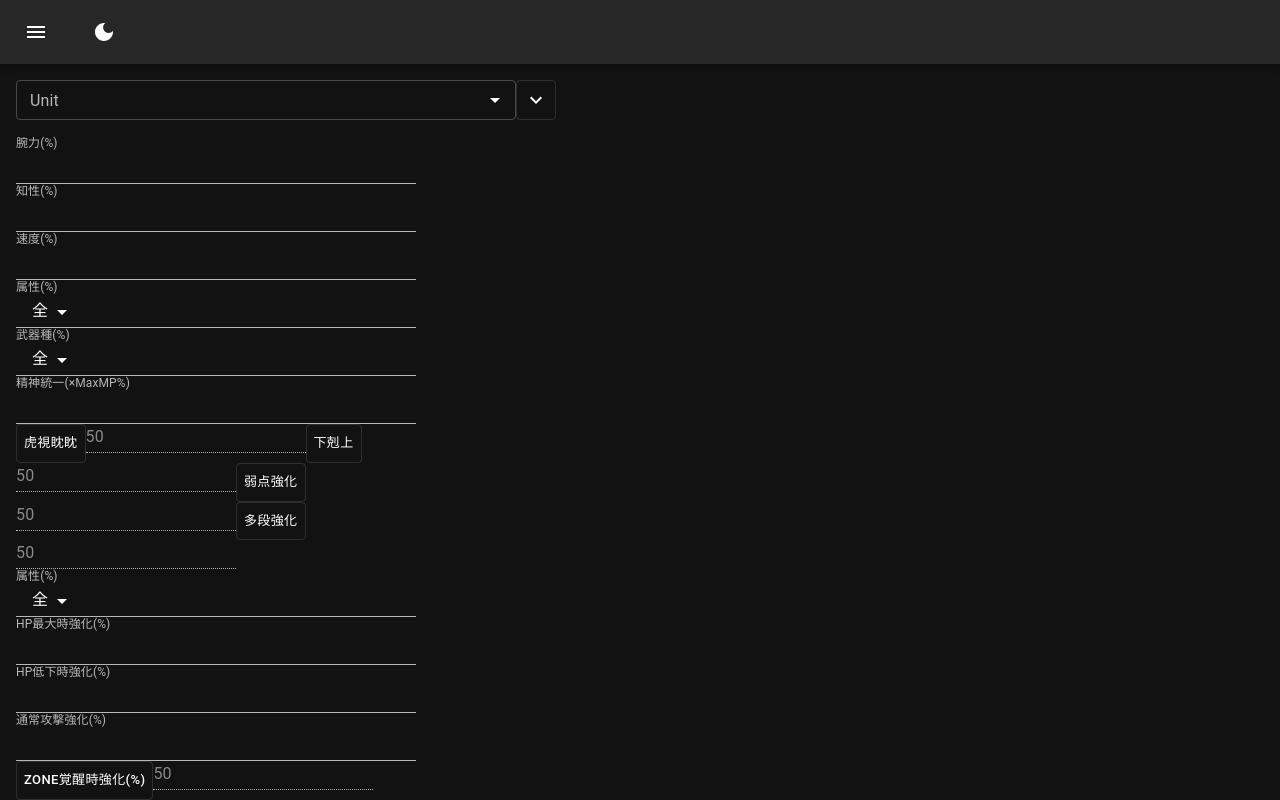
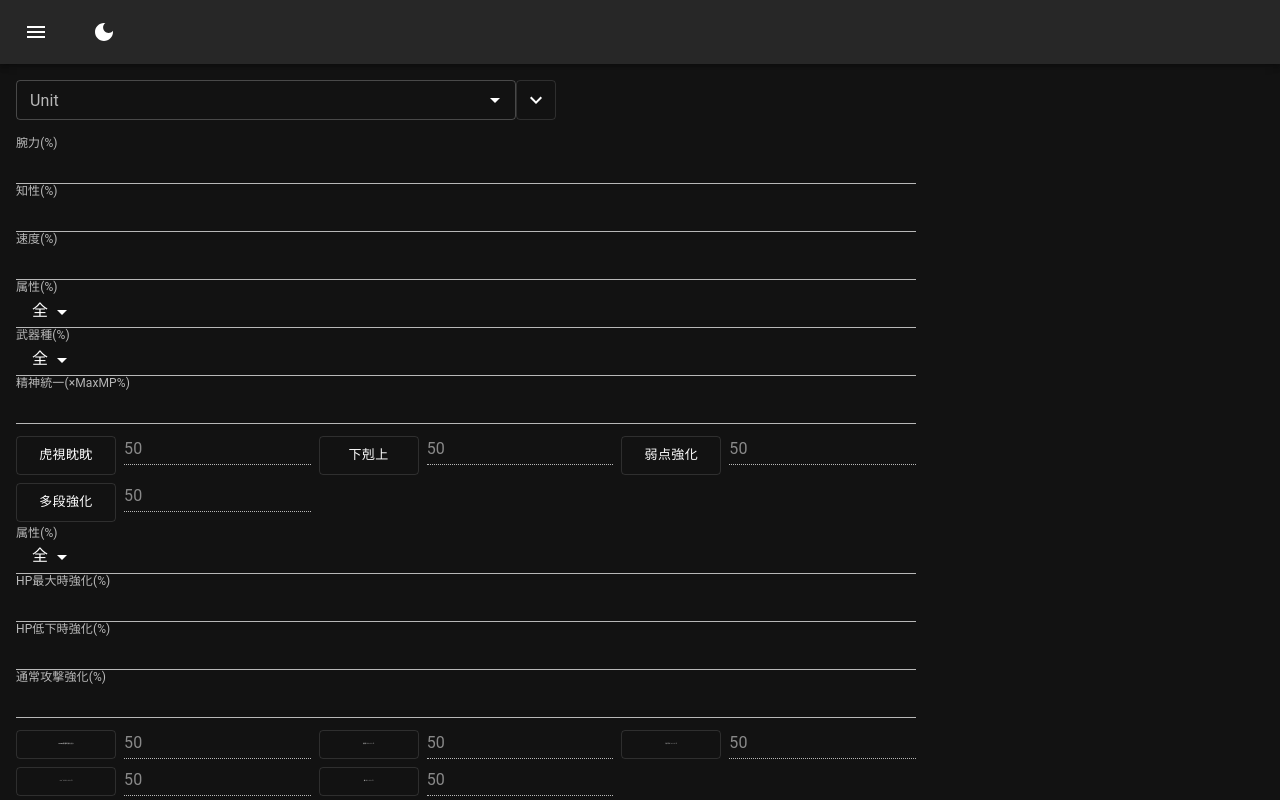
Before and after one commit to k0d1k-65/ae, a React (Create React App) app: page / in a window 1280 px wide. Shown: the top 800 px of the page. Built offline with nearby package versions, Linux system fonts and the light colour scheme.

Commit message:
バフ系Form追加

```diff
--- a/src/components/unit-effect/BuffEffects.tsx
+++ b/src/components/unit-effect/BuffEffects.tsx
@@ -1,7 +1,7 @@
 import * as React from 'react';
 import { Box } from '@mui/system';
 import ElementBuff from './parts/ElementBuff';
-import { Autocomplete, InputAdornment, TextField, ToggleButton } from '@mui/material';
+import { Autocomplete, InputAdornment, Grid, TextField, ToggleButton } from '@mui/material';
 import { BuffElementAmount } from '../../common/types/BuffElementAmount';
 import { BuffWeaponAmount } from '../../common/types/BuffWeaponAmount';
 import { EffectType } from '../../common/constants/EffectType';
@@ -80,11 +80,14 @@ export default function BuffEffects() {
 
   return (
     <>
+      {/* 属性 */}
       <ElementBuff
         label={EffectType.enhElement}
         value={enhElement}
         setValue={setEnhElement}
       />
+
+      {/* HP最大時強化 */}
       <Autocomplete
         options={initStrings}
         renderInput={(p) => handleRenderInput(p, EffectType.enhHpMax, 'number')}
@@ -99,6 +102,8 @@ export default function BuffEffects() {
           setEnhHpMax
         )}
       />
+
+      {/* HP低下時強化 */}
       <Autocomplete
         options={initStrings}
         renderInput={(p) => handleRenderInput(p, EffectType.enhHpLower, 'number')}
@@ -113,6 +118,8 @@ export default function BuffEffects() {
           setEnhHpLower
         )}
       />
+
+      {/* 通常攻撃強化 */}
       <Autocomplete
         options={initStrings}
         renderInput={(p) => handleRenderInput(p, EffectType.enhNormalAttack, 'number')}
@@ -128,13 +135,25 @@ export default function BuffEffects() {
         )}
       />
 
-
-      <>
+      <Grid container spacing={1} marginTop={.5} marginBottom={.5}>
+        <Grid item xs={4}>
+          {/* ZONE覚醒時強化 */}
+          <div style={{
+            display: "flex",
+            flexDirection: "row",
+            justifyContent: "flex-end"
+          }}>
             <ToggleButton
               value="check"
               selected={enhInAnotherZone}
               onChange={() => setEnhInAnotherZone(!enhInAnotherZone)}
               size={'small'}
+              style={{
+                width: "100px",
+                marginRight: "8px",
+                fontSize: "10%",
+                whiteSpace: "nowrap",
+              }}
             >
               <>{EffectType.enhInAnotherZone}</>
             </ToggleButton>
@@ -143,18 +162,36 @@ export default function BuffEffects() {
               disabled={!enhInAnotherZone}
               value={50}
               size={'small'}
+              style={{
+                flex: 1,
+              }}
               variant="standard"
             />
-      </>
+          </div>
+
+        </Grid>
+
         {/* enhGrowth */}
         {/* enhDespairSword */}
         {/* enhDespairBracelet */}
-      <>
+
+        <Grid item xs={4}>
+          {/* 挑発エンハンス */}
+          <div style={{
+            display: "flex",
+            flexDirection: "row",
+            justifyContent: "flex-end"
+          }}>
             <ToggleButton
               value="check"
               selected={enhRage}
               onChange={() => setEnhRage(!enhRage)}
               size={'small'}
+              style={{
+                width: "100px",
+                marginRight: "8px",
+                fontSize: "10%",
+              }}
             >
               <>{EffectType.enhRage}</>
             </ToggleButton>
@@ -163,15 +200,31 @@ export default function BuffEffects() {
               disabled={!enhRage}
               value={50}
               size={'small'}
+              style={{
+                flex: 1,
+              }}
               variant="standard"
             />
-      </>
-      <>
+          </div>
+        </Grid>
+
+        <Grid item xs={4}>
+          {/* 封印エンハンス */}
+          <div style={{
+            display: "flex",
+            flexDirection: "row",
+            justifyContent: "flex-end"
+          }}>
             <ToggleButton
               value="check"
               selected={enhBind}
               onChange={() => setEnhBind(!enhBind)}
               size={'small'}
+              style={{
+                width: "100px",
+                marginRight: "8px",
+                fontSize: "10%",
+              }}
             >
               <>{EffectType.enhBind}</>
             </ToggleButton>
@@ -180,15 +233,31 @@ export default function BuffEffects() {
               disabled={!enhBind}
               value={50}
               size={'small'}
+              style={{
+                flex: 1,
+              }}
               variant="standard"
             />
-      </>
-      <>
+          </div>
+        </Grid>
+
+        <Grid item xs={4}>
+          {/* ペインエンハンス */}
+          <div style={{
+            display: "flex",
+            flexDirection: "row",
+            justifyContent: "flex-end"
+          }}>
             <ToggleButton
               value="check"
               selected={enhPain}
               onChange={() => setEnhPain(!enhPain)}
               size={'small'}
+              style={{
+                width: "100px",
+                marginRight: "8px",
+                fontSize: "10%",
+              }}
             >
               <>{EffectType.enhPain}</>
             </ToggleButton>
@@ -197,15 +266,31 @@ export default function BuffEffects() {
               disabled={!enhPain}
               value={50}
               size={'small'}
+              style={{
+                flex: 1,
+              }}
               variant="standard"
             />
-      </>
-      <>
+          </div>
+        </Grid>
+
+        <Grid item xs={4}>
+          {/* 毒エンハンス */}
+          <div style={{
+            display: "flex",
+            flexDirection: "row",
+            justifyContent: "flex-end"
+          }}>
             <ToggleButton
               value="check"
               selected={enhPoison}
               onChange={() => setEnhPoison(!enhPoison)}
               size={'small'}
+              style={{
+                width: "100px",
+                marginRight: "8px",
+                fontSize: "10%",
+              }}
             >
               <>{EffectType.enhPoison}</>
             </ToggleButton>
@@ -214,14 +299,19 @@ export default function BuffEffects() {
               disabled={!enhPoison}
               value={50}
               size={'small'}
+              style={{
+                flex: 1,
+              }}
               variant="standard"
             />
-      </>
+          </div>
+        </Grid>
+
         {/* enhWeakPoint */}
         {/* mpConsumption */}
         {/* enemyNumbers */}
         {/* enhOutsideAF */}
-
+      </Grid>
     </>
   );
 }
--- a/src/components/unit-effect/CommonEffects.tsx
+++ b/src/components/unit-effect/CommonEffects.tsx
@@ -63,6 +63,7 @@ export default function CommonEffects() {
 
   return (
     <>
+      {/* ペイン時強化 */}
       <Autocomplete
         options={initStrings}
         renderInput={(p) => handleRenderInput(p, EffectType.powerOfPain, 'number')}
@@ -77,6 +78,8 @@ export default function CommonEffects() {
           setPowerOfPain
         )}
       />
+
+      {/* 毒時強化 */}
       <Autocomplete
         options={initStrings}
         renderInput={(p) => handleRenderInput(p, EffectType.powerOfPoison, 'number')}
@@ -91,6 +94,8 @@ export default function CommonEffects() {
           setPowerOfPoison
         )}
       />
+
+      {/* Critダメージ強化 */}
       <Autocomplete
         options={initStrings}
         renderInput={(p) => handleRenderInput(p, EffectType.enhCriticalDamage, 'number')}
@@ -105,7 +110,6 @@ export default function CommonEffects() {
           setEnhCriticalDamage
         )}
       />
-
     </>
   );
 }
--- a/src/components/unit-effect/EffectBase.tsx
+++ b/src/components/unit-effect/EffectBase.tsx
@@ -12,15 +12,16 @@ export default function EffectBase() {
   return (
     <Box
       margin={2}
-      maxWidth={400}
+      maxWidth={900}
     >
       {/* 装備による強化 */}
       {<EquipmentEffects />}
+
       {/* スキルによる強化 */}
       {<BuffEffects />}
+
       {/* 装備・スキルで共有の強化 */}
       {<CommonEffects />}
-
     </Box>
   )
 }
--- a/src/components/unit-effect/EquipmentEffects.tsx
+++ b/src/components/unit-effect/EquipmentEffects.tsx
@@ -1,6 +1,6 @@
 import * as React from 'react';
 import ElementBuff from './parts/ElementBuff';
-import { Autocomplete, InputAdornment, TextField, ToggleButton } from '@mui/material';
+import { Autocomplete, InputAdornment, Grid, TextField, ToggleButton } from '@mui/material';
 import { BuffElementAmount } from '../../common/types/BuffElementAmount';
 import { BuffWeaponAmount } from '../../common/types/BuffWeaponAmount';
 import { EffectType } from '../../common/constants/EffectType';
@@ -123,6 +123,7 @@ export default function EquipmentEffects() {
         value={elementBuffs}
         setValue={setElementBuffs}
       />
+
       {/* 武器種 */}
       <WeaponBuff
         label={EffectType.weaponTypeBuffs}
@@ -145,12 +146,24 @@ export default function EquipmentEffects() {
           setConcentration
         )}
       />
-      <>
+
+      <Grid container spacing={1} marginTop={.5} marginBottom={.5}>
+        <Grid item xs={4}>
+          {/* 虎視眈々 */}
+          <div style={{
+            display: "flex",
+            flexDirection: "row",
+            justifyContent: "flex-end"
+          }}>
             <ToggleButton
               value="check"
               selected={vigilantly}
               onChange={() => setVigilantly(!vigilantly)}
               size={'small'}
+              style={{
+                width: "100px",
+                marginRight: "8px",
+              }}
             >
               <>{EffectType.vigilantly}</>
             </ToggleButton>
@@ -159,15 +172,29 @@ export default function EquipmentEffects() {
               disabled={!vigilantly}
               value={50}
               size={'small'}
+              style={{
+                flex: 1,
+              }}
               variant="standard"
             />
-      </>
-      <>
+          </div>
+        </Grid>
+
+        <Grid item xs={4}>
+          {/* 下剋上 */}
+          <div style={{
+            display: "flex",
+            flexDirection: "row"
+          }}>
             <ToggleButton
               value="check"
               selected={downhill}
               onChange={() => setDownhill(!downhill)}
               size={'small'}
+              style={{
+                width: "100px",
+                marginRight: "8px",
+              }}
             >
               <>{EffectType.downhill}</>
             </ToggleButton>
@@ -176,16 +203,29 @@ export default function EquipmentEffects() {
               disabled={!downhill}
               value={50}
               size={'small'}
+              style={{
+                flex: 1,
+              }}
               variant="standard"
             />
-      </>
+          </div>
+        </Grid>
 
-      <>
+        <Grid item xs={4}>
+          {/* 弱点強化 */}
+          <div style={{
+            display: "flex",
+            flexDirection: "row"
+          }}>
             <ToggleButton
               value="check"
               selected={weakPointBuff}
               onChange={() => setWeakPointBuff(!weakPointBuff)}
               size={'small'}
+              style={{
+                width: "100px",
+                marginRight: "8px",
+              }}
             >
               <>{EffectType.weakPointBuff}</>
             </ToggleButton>
@@ -194,15 +234,29 @@ export default function EquipmentEffects() {
               disabled={!weakPointBuff}
               value={50}
               size={'small'}
+              style={{
+                flex: 1,
+              }}
               variant="standard"
             />
-      </>
-      <>
+          </div>
+        </Grid>
+
+        <Grid item xs={4}>
+          {/* 多段強化 */}
+          <div style={{
+            display: "flex",
+            flexDirection: "row"
+          }}>
             <ToggleButton
               value="check"
               selected={multiHitBuff}
               onChange={() => setMultiHitBuff(!multiHitBuff)}
               size={'small'}
+              style={{
+                width: "100px",
+                marginRight: "8px",
+              }}
             >
               <>{EffectType.multiHitBuff}</>
             </ToggleButton>
@@ -211,10 +265,14 @@ export default function EquipmentEffects() {
               disabled={!multiHitBuff}
               value={50}
               size={'small'}
+              style={{
+                flex: 1,
+              }}
               variant="standard"
             />
-      </>
-
+          </div>
+        </Grid>
+      </Grid>
     </>
   );
 }
```
Also changed, not shown: src/components/unit/UnitBase.tsx (+8 -0 lines). Lines whose indentation alone changed are shown as unchanged.
